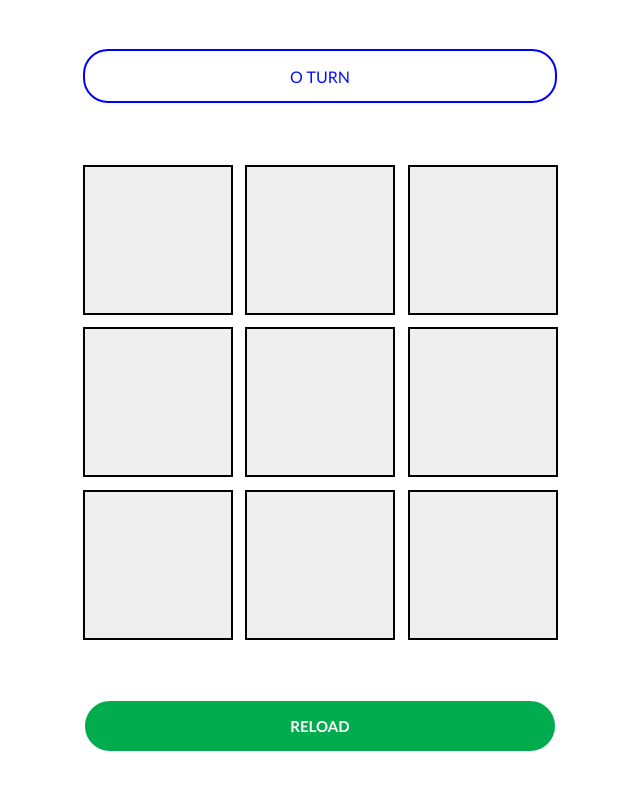
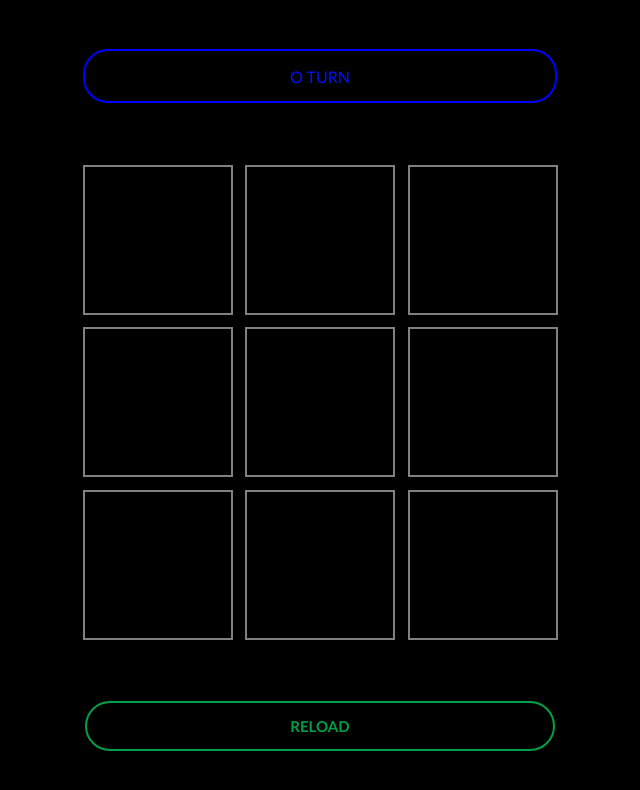
Before and after one commit to HiraK7dev/Tic-Tac-Toe-Game, a plain HTML site: page index.html in a window 1280 px wide. Shown: the whole page, without its empty margins (320-960 px from the left). Drawn offline with Linux system fonts and the light colour scheme.

Commit message:
Second Commit

```diff
--- a/index.html
+++ b/index.html
@@ -13,9 +13,7 @@
         <div class="horizentalDiv"></div>
         <div class="horizentalDiv"></div>
     </div>
-    <div id="functionalButtons">
-        <button id="reload">RELOAD</button>
-    </div>
+    <button id="reload">RELOAD</button>
     <script src="script.js"></script>
 </body>
 </html>
--- a/style.css
+++ b/style.css
@@ -7,6 +7,7 @@ body{
     flex-direction: column;
     justify-content: space-evenly;
     align-items: center;
+    background-color: black;
     height: 100vh;
     width: 100vw;
 }
@@ -48,21 +49,21 @@ body{
     width: 470px;
 }
 
-/*Reload Button*/
+/*Functional Buttons*/
 #reload{
-    background-color: rgb(0, 172, 77);
+    background-color: transparent;
     font-family: 'Gill Sans', 'Gill Sans MT', Calibri, 'Trebuchet MS', sans-serif;
-    color: white;
+    color: rgb(0, 160, 72);
     font-size: 15px;
     font-weight: bold;
-    border: 2px solid rgb(0, 172, 77);;
+    border: 2px solid rgb(0, 160, 72);
     border-radius: 25px;
     height: 50px;
     width: 470px;
 }
-#reload:active{
-    background-color: rgb(0, 163, 0);
-    border: 2px solid rgb(0, 163, 0);
+#reload:hover{
+    background-color: rgb(0, 160, 72);
+    color: white;
 }
 
 /*Button*/
@@ -72,10 +73,8 @@ body{
     font-size: 80px;
     font-family: 'Gill Sans', 'Gill Sans MT', Calibri, 'Trebuchet MS', sans-serif;
     font-weight: bold;
-    border: 2px solid black;
-}
-.btn:hover{
-    border: 2px solid rgb(199, 199, 199);
+    border: 2px solid rgb(128, 128, 128);
+    background-color: transparent;
 }
 .O{
     color: rgb(0, 17, 255);
```
